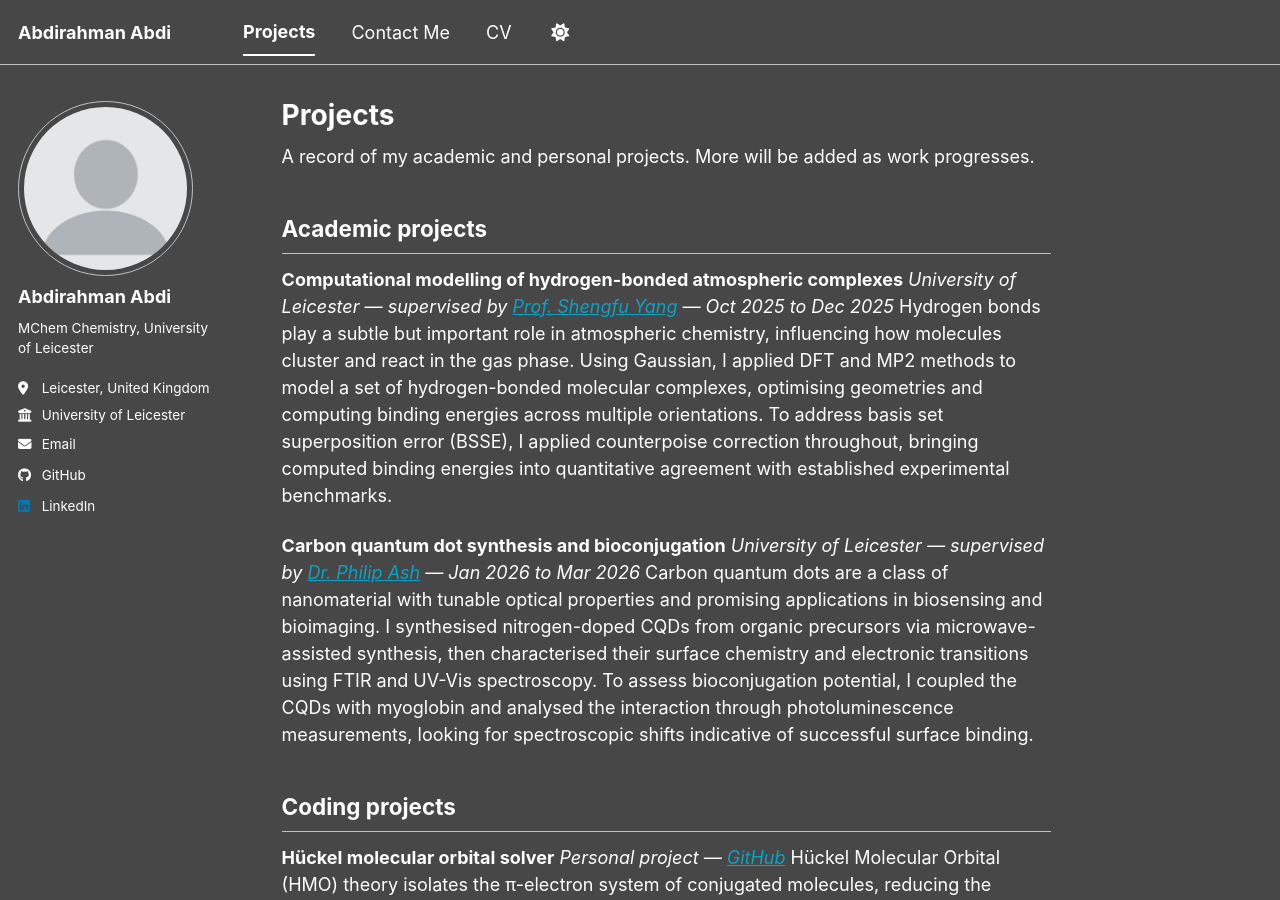
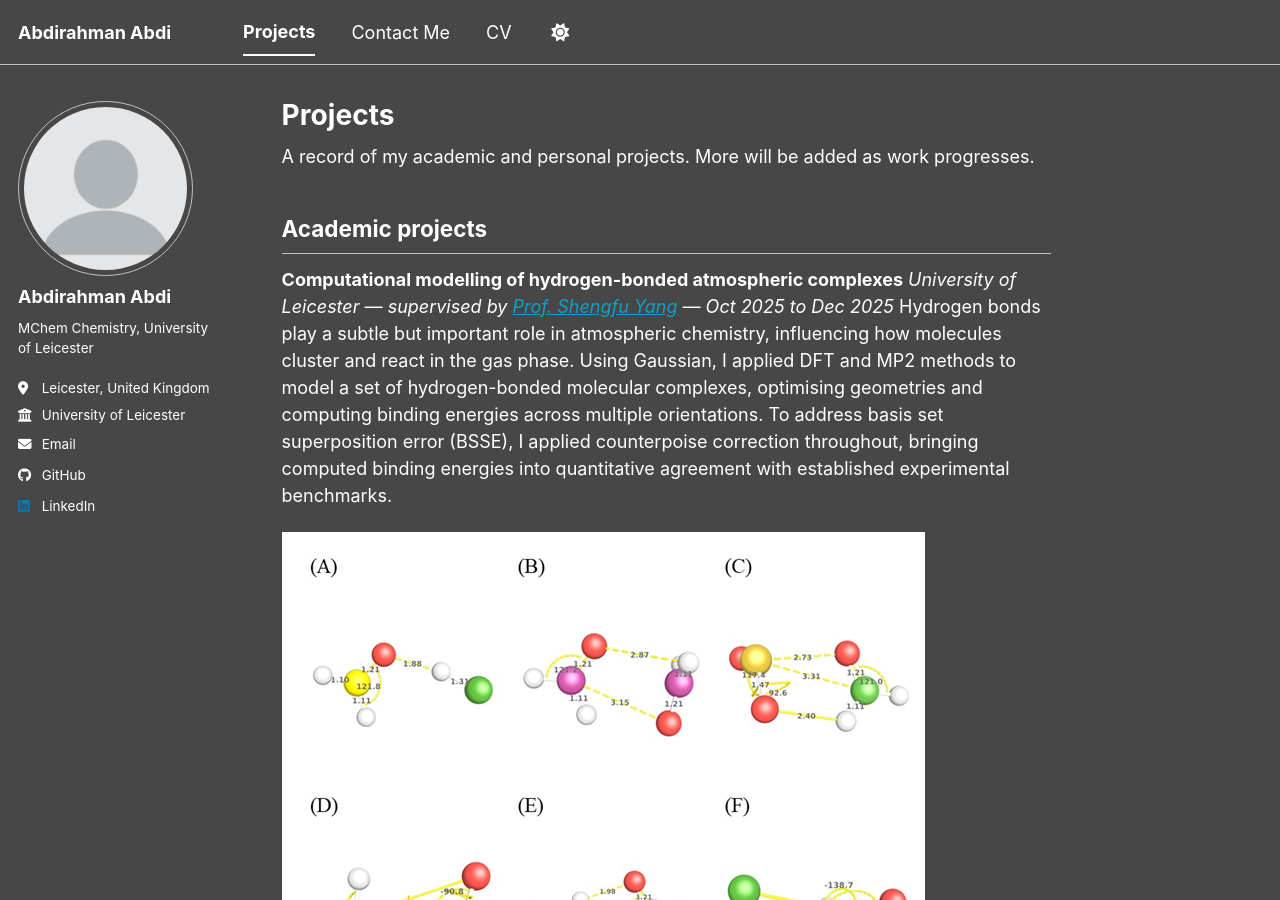
Before and after one commit to abdirahmanabdi-dev/abdirahmanabdi-dev.github.io, a Jekyll site: the page built from _pages/projects.md, in a window 1280 px wide and 900 px high. Built offline with Jekyll 4.4.1, drawn with Linux system fonts in a browser that asks for light colours; a script bundle is joined from its source files by our own code; library files that are not in the unit come from our copies.

Commit message:
add: pictures to the projects website

```diff
--- a/_pages/projects.md
+++ b/_pages/projects.md
@@ -9,9 +9,14 @@
 *University of Leicester — supervised by [Prof. Shengfu Yang](https://le.ac.uk/people/shengfu-yang) — Oct 2025 to Dec 2025*
 Hydrogen bonds play a subtle but important role in atmospheric chemistry, influencing how molecules cluster and react in the gas phase. Using Gaussian, I applied DFT and MP2 methods to model a set of hydrogen-bonded molecular complexes, optimising geometries and computing binding energies across multiple orientations. To address basis set superposition error (BSSE), I applied counterpoise correction throughout, bringing computed binding energies into quantitative agreement with established experimental benchmarks.
 
+<img src="/images/comp-chem.png" alt="DFT-optimised hydrogen-bonded complex geometry" style="max-width:100%;">
+
 **Carbon quantum dot synthesis and bioconjugation**
 *University of Leicester — supervised by [Dr. Philip Ash](https://le.ac.uk/people/philip-ash) — Jan 2026 to Mar 2026*
 Carbon quantum dots are a class of nanomaterial with tunable optical properties and promising applications in biosensing and bioimaging. I synthesised nitrogen-doped CQDs from organic precursors via microwave-assisted synthesis, then characterised their surface chemistry and electronic transitions using FTIR and UV-Vis spectroscopy. To assess bioconjugation potential, I coupled the CQDs with myoglobin and analysed the interaction through photoluminescence measurements, looking for spectroscopic shifts indicative of successful surface binding.
+
+<img src="/images/qcd-project-website.png" alt="Carbon quantum dot synthesis and characterisation" style="max-width:100%;">
+
 ## Coding projects
 **Hückel molecular orbital solver**
 *Personal project — [GitHub](https://github.com/abdirahmanabdi-dev/huckel-theory)*
```
Also changed, not shown: images/comp-chem.png (added), images/qcd-project-website.png (added).
